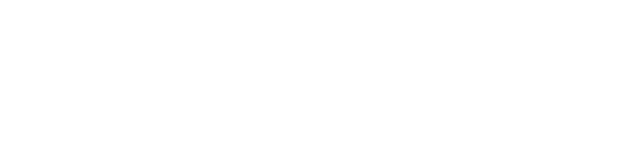
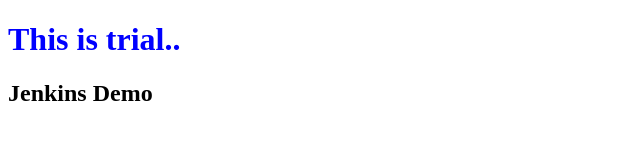
Before and after one commit to akshu242/jenkin-demo-1, a plain HTML site: page index.html in a window 1280 px wide. Shown: the whole page, without its empty margins (0-640 px from the left). Drawn offline with Linux system fonts and the light colour scheme.

Commit message:
changes done:

```diff
--- a/index.html
+++ b/index.html
@@ -7,7 +7,8 @@
     <title>Document</title>
 </head>
 <body>
-    <h1 style="color: blue;"This is trial..</h1>
+    <h1 style="color: blue;">This is trial..</h1>
+    <h2>Jenkins Demo</h2>
 
 </body>
 </html>
```
